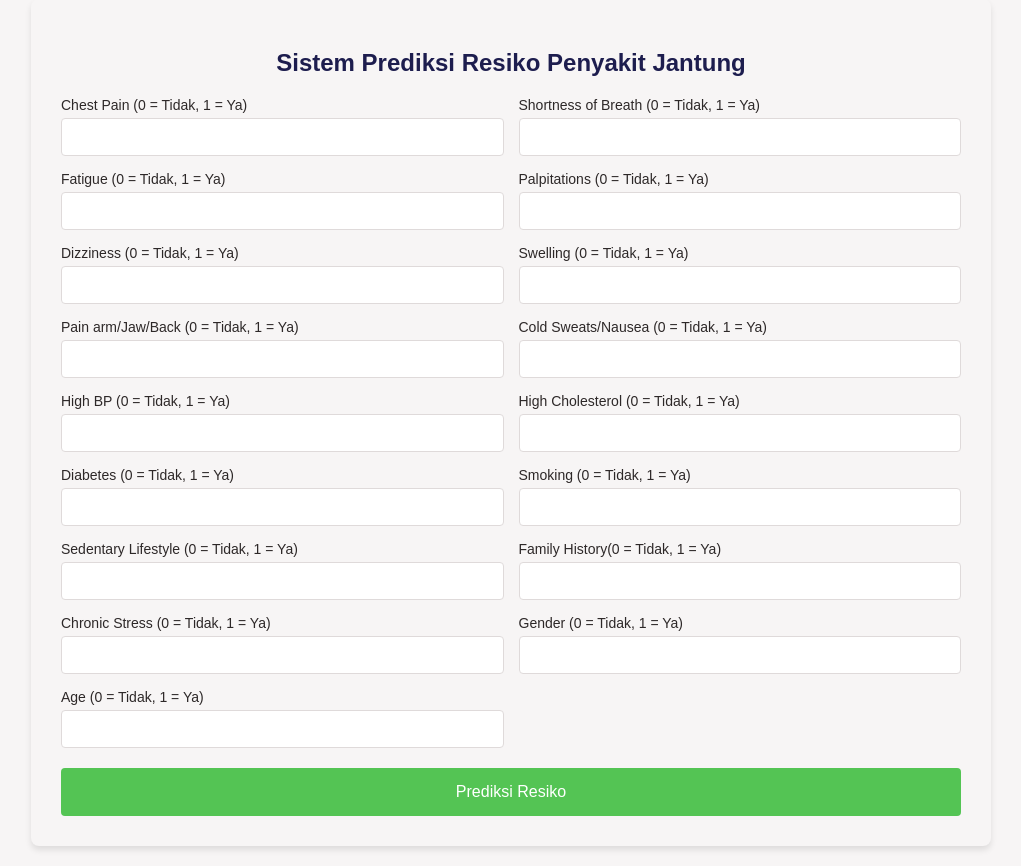
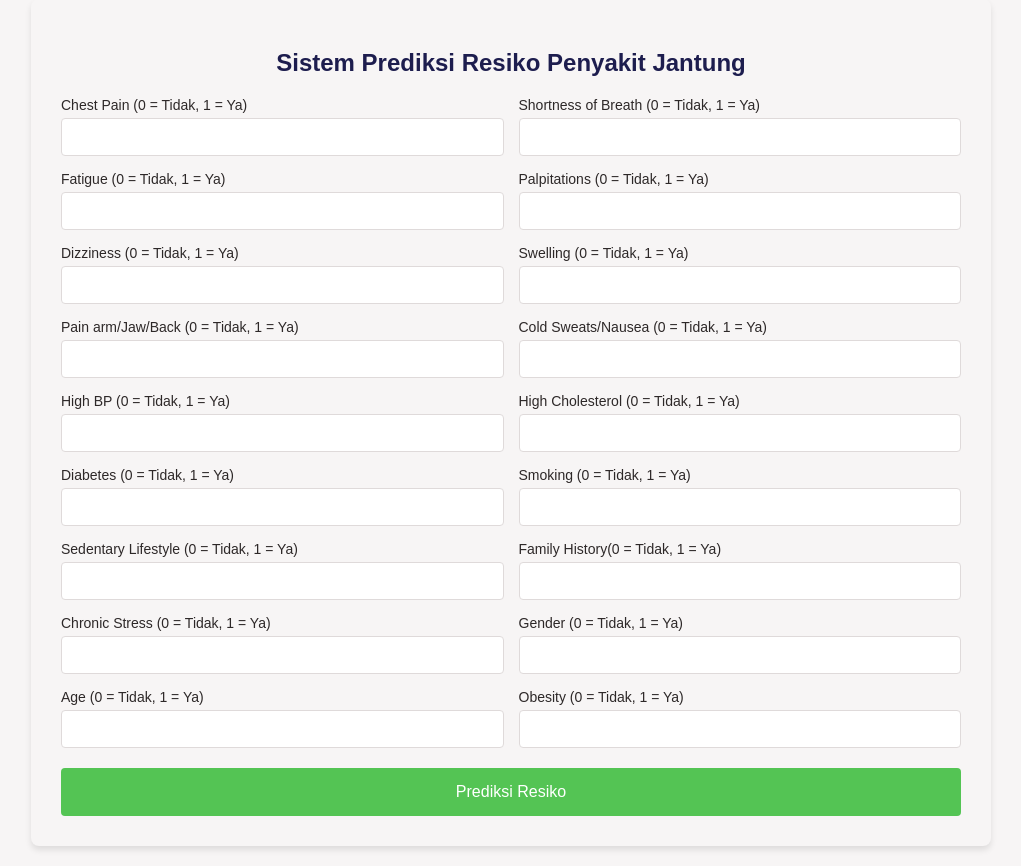
Before and after one commit to kevindexxx/projek-eas-machineLearning, a Flask app: page / in a window 1280 px wide. Shown: the part 21-887 px from the top of the page, without its empty margins (129-1150 px from the left). Run offline with Flask 3, Linux system fonts and the light colour scheme; parts of the project's set-up code (start-up, migrations or seed data) failed here and were passed over.

Commit message:
(+) Fitur obesitas

```diff
--- a/app.py
+++ b/app.py
@@ -19,14 +19,14 @@ def predict():
         # Prediksi
         prediction = model.predict(final_features)
 
-        if prediction[0] == 1.0:
-            output = "Pasien Beresiko Terkena Penyakit Jantung"
+        if prediction[0] == 0.0:
+            output = "(Tinggi) Pasien Beresiko Terkena Penyakit Jantung"
         else:
-            output = "Pasien Tidak Beresiko Terkena Penyakit Jantung"
+            output = "(Rendah) Pasien Tidak Beresiko Terkena Penyakit Jantung"
 
         return render_template('index.html', heart_risk=output)
     except Exception as e:
         return render_template('index.html', heart_risk=f"Terjadi Kesalahan Input: {str(e)}")
 
 if __name__ == '__main__':
-    app.run(host='0.0.0.0', debug=True)
+    app.run(debug=True)
--- a/templates/index.html
+++ b/templates/index.html
@@ -151,6 +151,10 @@
                     <label> Age (0 = Tidak, 1 = Ya)</label>
                     <input type="number" step="any" name="Age" required>
                 </div>
+                <div class="form-group">
+                    <label> Obesity (0 = Tidak, 1 = Ya)</label>
+                    <input type="number" step="any" name="Obesity" required>
+                </div>
             </div>
             <button type="submit">Prediksi Resiko</button>
         </form>
```
